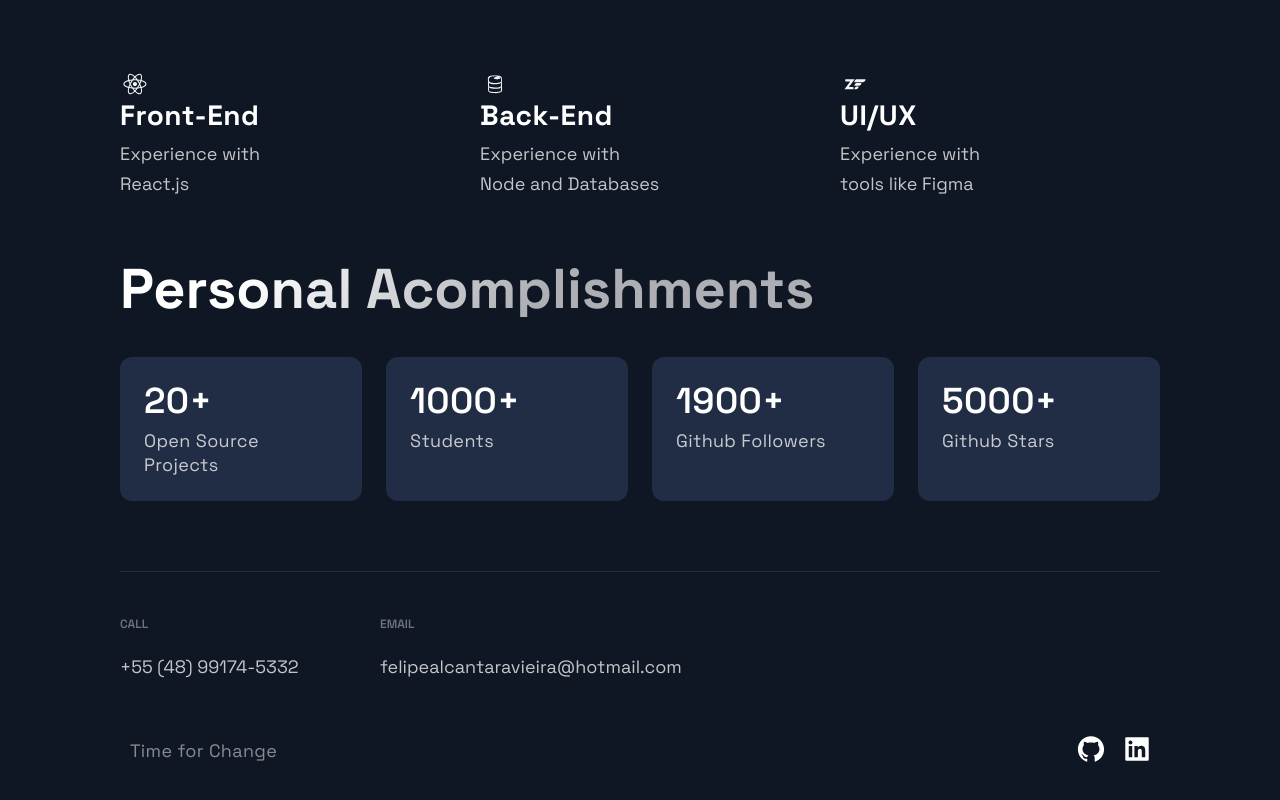
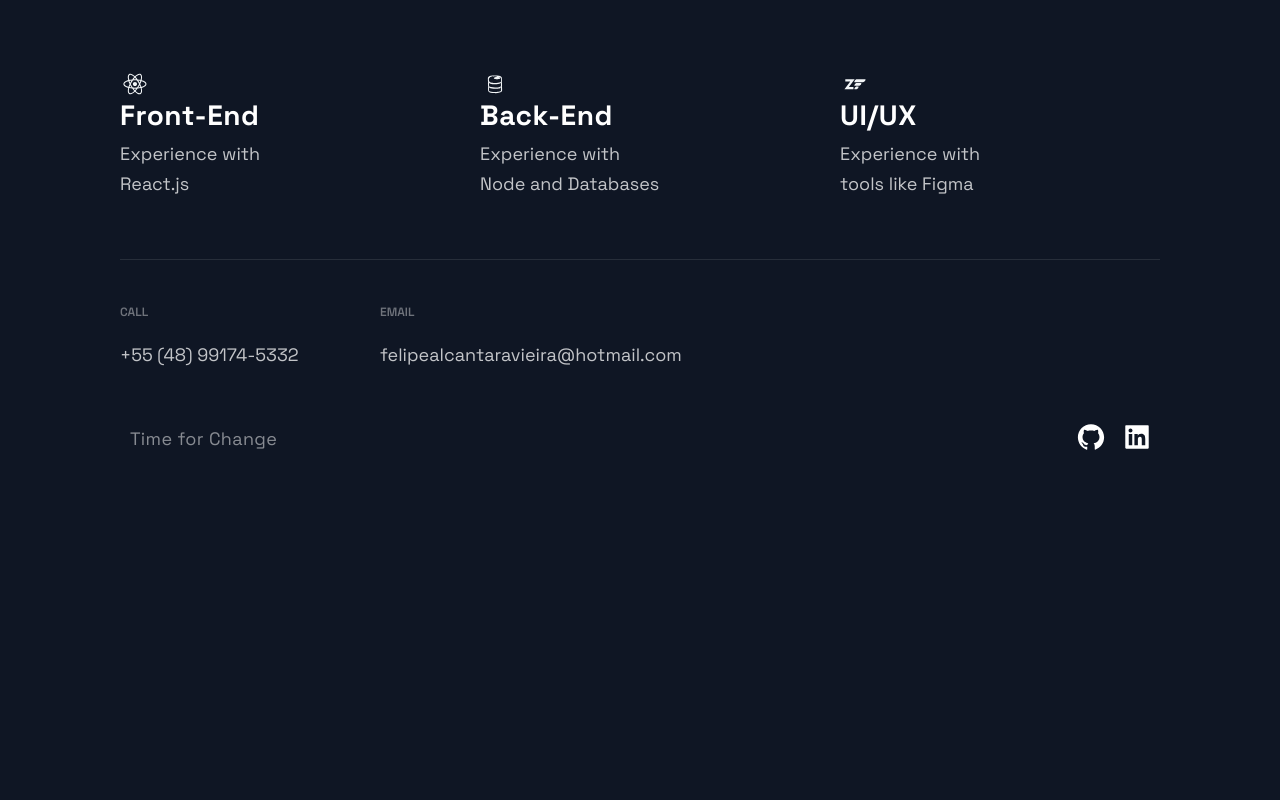
Before and after one commit to FelipeAlcantaraVieira/FelipeAlcantaraVieira.github.io, a Next.js app: page / in a window 1280 px wide. Shown: the part 2398-3198 px from the top of the page. After the commit the page ends 2912 px from the top, so only its background shows below. Built offline with nearby package versions, Linux system fonts and the light colour scheme.

Commit message:
portfolio done, timeline bugged will fix later

```diff
--- a/src/pages/index.js
+++ b/src/pages/index.js
@@ -17,7 +17,7 @@ const Home = () => {
       <Projects />
       <Technologies />
       {/*<Timeline />*/}
-      <Acomplishments />
+      {/*<Acomplishments />*/}
     </Layout>
   );
 };
```
